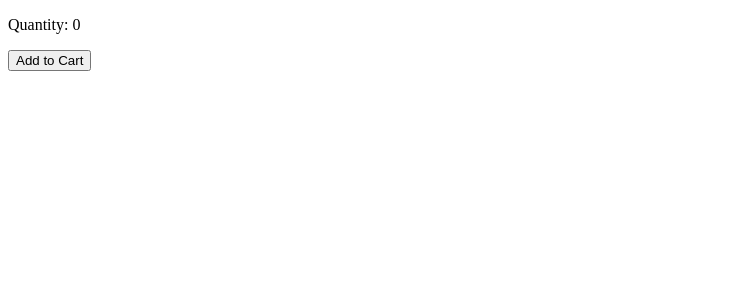
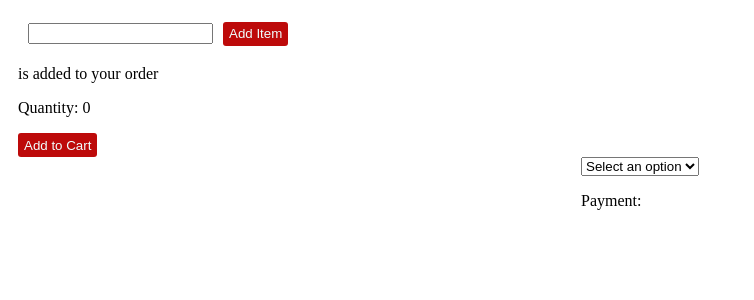
Before and after one commit to ashwin-adhikari/60days_challenge, a React (Vite) app in the folder frontend/my-react-app/: page / in a window 1280 px wide. Shown: the top 300 px of the page, without its empty margins (0-754 px from the left). Built offline with nearby package versions, Linux system fonts and the light colour scheme.

Commit message:
onchange event handler

```diff
--- a/frontend/my-react-app/src/MyComponent.jsx
+++ b/frontend/my-react-app/src/MyComponent.jsx
@@ -1,25 +1,50 @@
-import React, {useState} from "react"
+import React, { useState } from "react"
 
-function Component(){
-    let[name, setName] = useState();//returns 2 value name and a setter function
-    const[quantity, setQuantity] = useState(0);
+export default function MyComponent() {
+    //  let[name, setName] = useState();//returns 2 value name and a setter function
+    const [quantity, setQuantity] = useState(0);
+    const [item, setItem] = useState('');
+    const [payment, setPayment] = useState();
 
-    const updateName = () => {
-        setName("Pizza");
+    function handleItem(e){
+        setItem(e.target.value)
+
+
     }
     const incrementQuantity = () => {
         setQuantity(quantity + 1);
     }
-
-    return(<div>
+    function handlePayment(e){
+        setPayment(e.target.value);
+    }
 
 
-    <p>Quantity: {quantity}</p>
-    <button onClick={incrementQuantity}>Add to Cart</button>
+    return (
+        <>
+            <div className="order">
+                <div className="add-item">
+                <input value={item} onChange={handleItem} className="order-input"/>
+                <button onChange={handleItem} className="add-to-cart">Add Item</button>
+                <p>{item} is added to your order</p>
+                </div>
+
+                <div className="quantity">
+                <p>Quantity: {quantity}</p>
+                <button onClick={incrementQuantity}className="inc-quantity-button">Add to Cart</button>
+                </div>
+
+                <div className="payment">
+                <select value={payment} onChange={handlePayment} className="pay-option">
+                    <option value=" ">Select an option</option>
+                    <option value="Fonepay">Fonepay</option>
+                    <option value="Online Banking">Online Banking</option>
+                    <option value="Cash">Cash</option>
+                </select>
+                <p>Payment: {payment}</p>
+                </div>
 
 
-
-    </div> );
-
+            </div>
+        </>
+    );
 }
-export default Component
--- a/frontend/my-react-app/src/index.css
+++ b/frontend/my-react-app/src/index.css
@@ -57,3 +57,48 @@
   border-radius: 5px;
   margin:0;
 }
+.order{
+  align-items: center;
+  margin-top: auto;
+  padding: 10px;
+}
+.order-input{
+  margin:5px 10px;
+
+}
+.add-to-cart{
+  background-color: hsl(0, 90%, 39%);
+  border:none;
+  border-radius: 3px;
+  color: azure;
+  max-width: 100px;
+  max-height: 40px;
+  height: 24px;
+}
+.inc-quantity-button{
+  background-color: hsl(0, 90%, 39%);
+  border:none;
+  border-radius: 3px;
+  color: azure;
+  max-width: 100px;
+  max-height: 40px;
+  height: 24px;
+
+}
+.add-item{
+  margin: 30px , 20px , 10px, 10px;
+  align-items: center;
+  justify-content: center;
+
+}
+.quantity{
+  margin: 30px , 20px , 30px, 20px;
+}
+.payment{
+  margin: 30px , 20px , 30px, 20px;
+  align-items: center;
+  justify-self:center;
+}
+.pay-option{
+  margin: 20px, 30px, 40px, 20px;
+}
```
Also changed, not shown: frontend/my-react-app/Notes/README.md.
